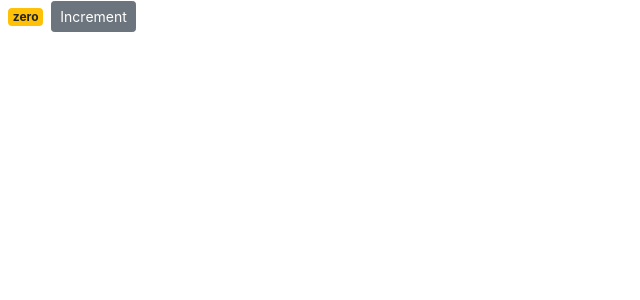
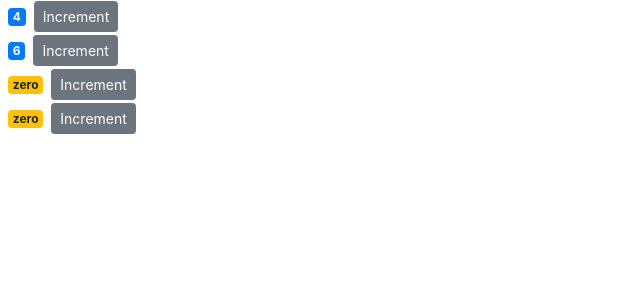
Before and after one commit to akshayreddy333/React-counter-app, a React (Create React App) app: page / in a window 1280 px wide. Shown: the top 300 px of the page, without its empty margins (0-640 px from the left). Built offline with nearby package versions, Linux system fonts and the light colour scheme.

Commit message:
multiple components and passing values

```diff
--- a/src/components/counter.jsx
+++ b/src/components/counter.jsx
@@ -2,7 +2,7 @@
 
 class Counter extends Component {
   state = {
-    count: 0,
+    value: this.props.value,
   };
 
   //   constructor() {
@@ -12,10 +12,11 @@
 
   handleIncrement = (product) => {
     console.log(product);
-    this.setState({ count: this.state.count + 1 });
+    this.setState({ value: this.state.value + 1 });
   };
 
   render() {
+    console.log("props", this.props);
     return (
       <div>
         <span className={this.getBadgeClasses()}>{this.formatCount()}</span>
@@ -30,12 +31,12 @@
   }
   getBadgeClasses() {
     let classes = "badge m-2 badge-";
-    classes += this.state.count === 0 ? "warning" : "primary";
+    classes += this.state.value === 0 ? "warning" : "primary";
     return classes;
   }
 
   formatCount() {
-    const { count } = this.state;
+    const { value: count } = this.state;
     return count == 0 ? "zero" : count;
   }
 }
--- /dev/null
+++ b/src/components/counters.jsx
@@ -0,0 +1,24 @@
+import React, { Component } from "react";
+import Counter from "./counter";
+
+class Counters extends Component {
+  state = {
+    counters: [
+      { id: 1, value: 4 },
+      { id: 2, value: 6 },
+      { id: 3, value: 0 },
+      { id: 4, value: 0 },
+    ],
+  };
+  render() {
+    return (
+      <div>
+        {this.state.counters.map((counter) => (
+          <Counter key={counter.id} value={counter.value} />
+        ))}
+      </div>
+    );
+  }
+}
+
+export default Counters;
--- a/src/index.js
+++ b/src/index.js
@@ -4,11 +4,11 @@
 import App from "./App";
 import * as serviceWorker from "./serviceWorker";
 import "bootstrap/dist/css/bootstrap.css";
-import Counter from "./components/counter";
+import Counters from "./components/counters";
 
 ReactDOM.render(
   <React.StrictMode>
-    <Counter />
+    <Counters />
   </React.StrictMode>,
   document.getElementById("root")
 );
```
